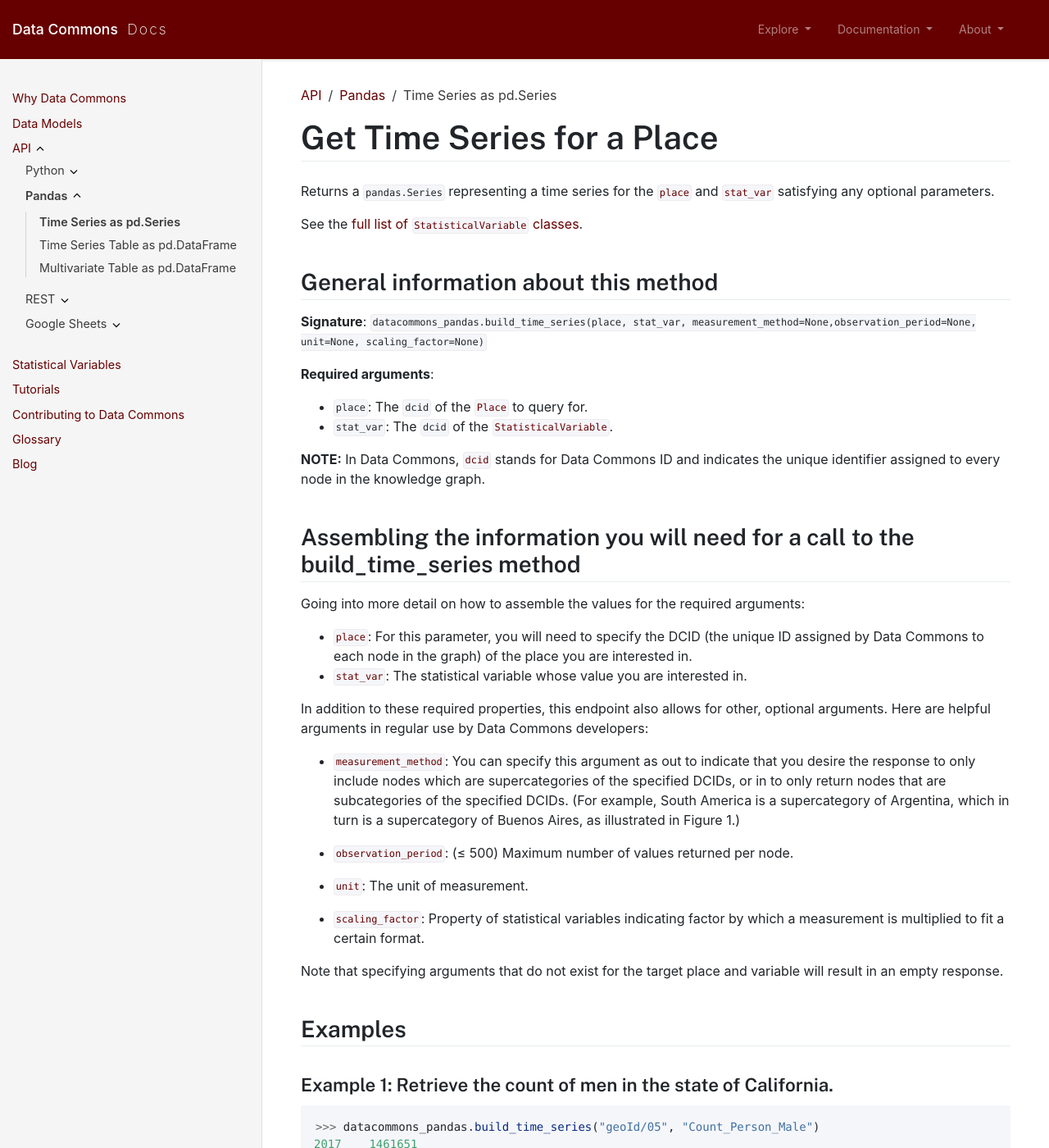
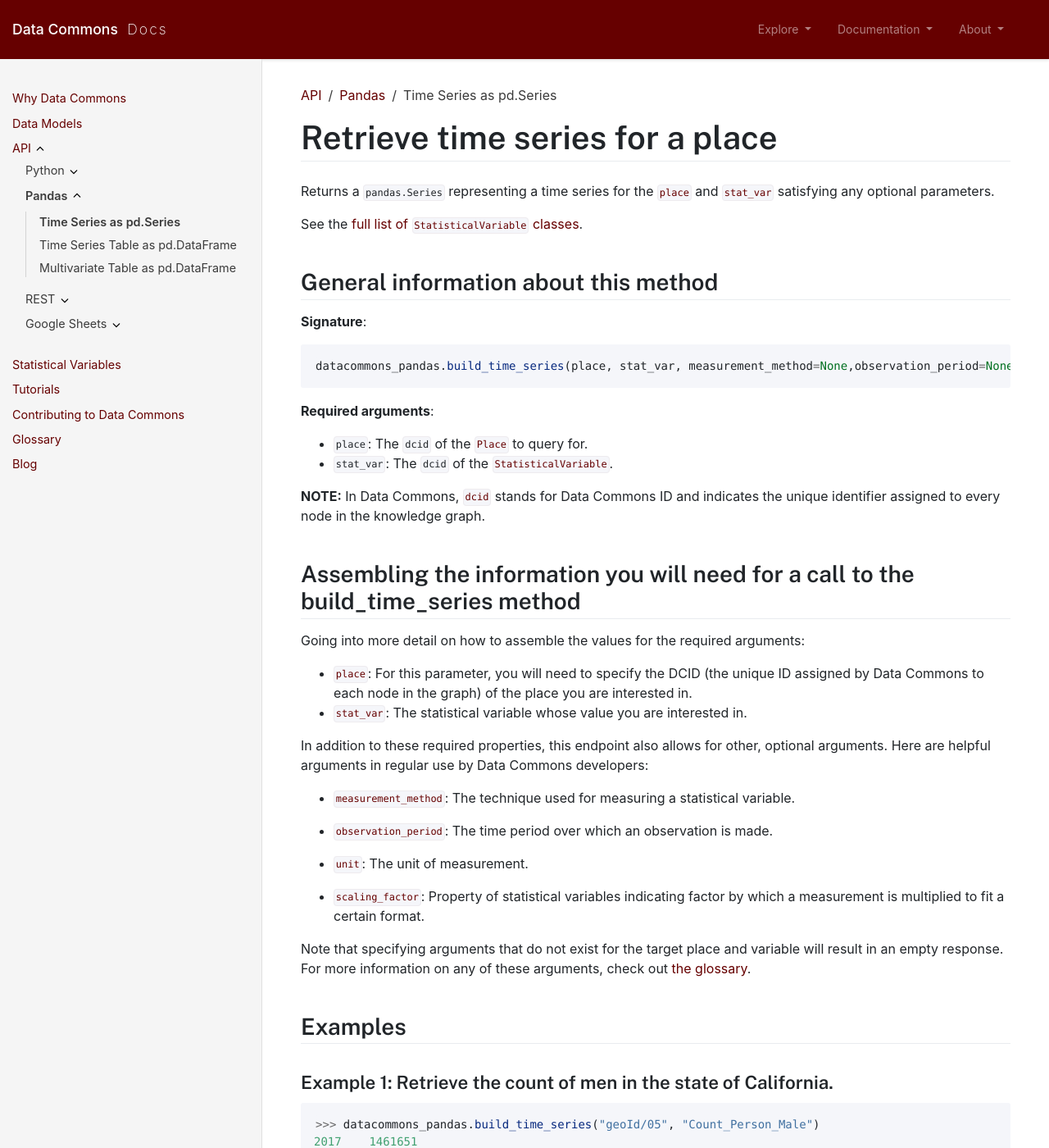
Before and after one commit to datacommonsorg/docsite, a Jekyll site: the page built from api/pandas/time_series.md, in a window 1280 px wide and 1400 px high. Shown: the whole window at 82% size. Built offline with Jekyll 4.4.1, drawn with Linux system fonts in a browser that asks for light colours; comment, search, counter and statistics services are not loaded.

Commit message:
fixes per review

````diff
--- a/api/pandas/time_series.md
+++ b/api/pandas/time_series.md
@@ -6,7 +6,7 @@ parent: Pandas
 grand_parent: API
 ---
 
-# Get Time Series for a Place
+# Retrieve time series for a place
 
 Returns a `pandas.Series` representing a time series for the [`place`](https://datacommons.org/browser/Place) and
 [`stat_var`](https://datacommons.org/browser/StatisticalVariable) satisfying any optional parameters.
@@ -15,7 +15,10 @@ See the [full list of `StatisticalVariable` classes](/statistical_variables.html
 
 ## General information about this method
 
-**Signature**: `datacommons_pandas.build_time_series(place, stat_var, measurement_method=None,observation_period=None, unit=None, scaling_factor=None)`
+**Signature**:
+```python
+datacommons_pandas.build_time_series(place, stat_var, measurement_method=None,observation_period=None, unit=None, scaling_factor=None)
+```
 
 **Required arguments**:
 
@@ -33,15 +36,15 @@ Going into more detail on how to assemble the values for the required arguments:
 
 In addition to these required properties, this endpoint also allows for other, optional arguments. Here are helpful arguments in regular use by Data Commons developers:
 
-- [`measurement_method`](/glossary.html): You can specify this argument as out to indicate that you desire the response to only include nodes which are supercategories of the specified DCIDs, or in to only return nodes that are subcategories of the specified DCIDs. (For example, South America is a supercategory of Argentina, which in turn is a supercategory of Buenos Aires, as illustrated in Figure 1.)
+- [`measurement_method`](/glossary.html): The technique used for measuring a statistical variable.
 
-- [`observation_period`](/glossary.html): (≤ 500) Maximum number of values returned per node.
+- [`observation_period`](/glossary.html): The time period over which an observation is made.
 
 - [`unit`](/glossary.html): The unit of measurement.
 
 - [`scaling_factor`](/glossary.html): Property of statistical variables indicating factor by which a measurement is multiplied to fit a certain format.
 
-Note that specifying arguments that do not exist for the target place and variable will result in an empty response.
+Note that specifying arguments that do not exist for the target place and variable will result in an empty response. For more information on any of these arguments, check out [the glossary](/glossary.html).
 
 ## Examples
 
````
